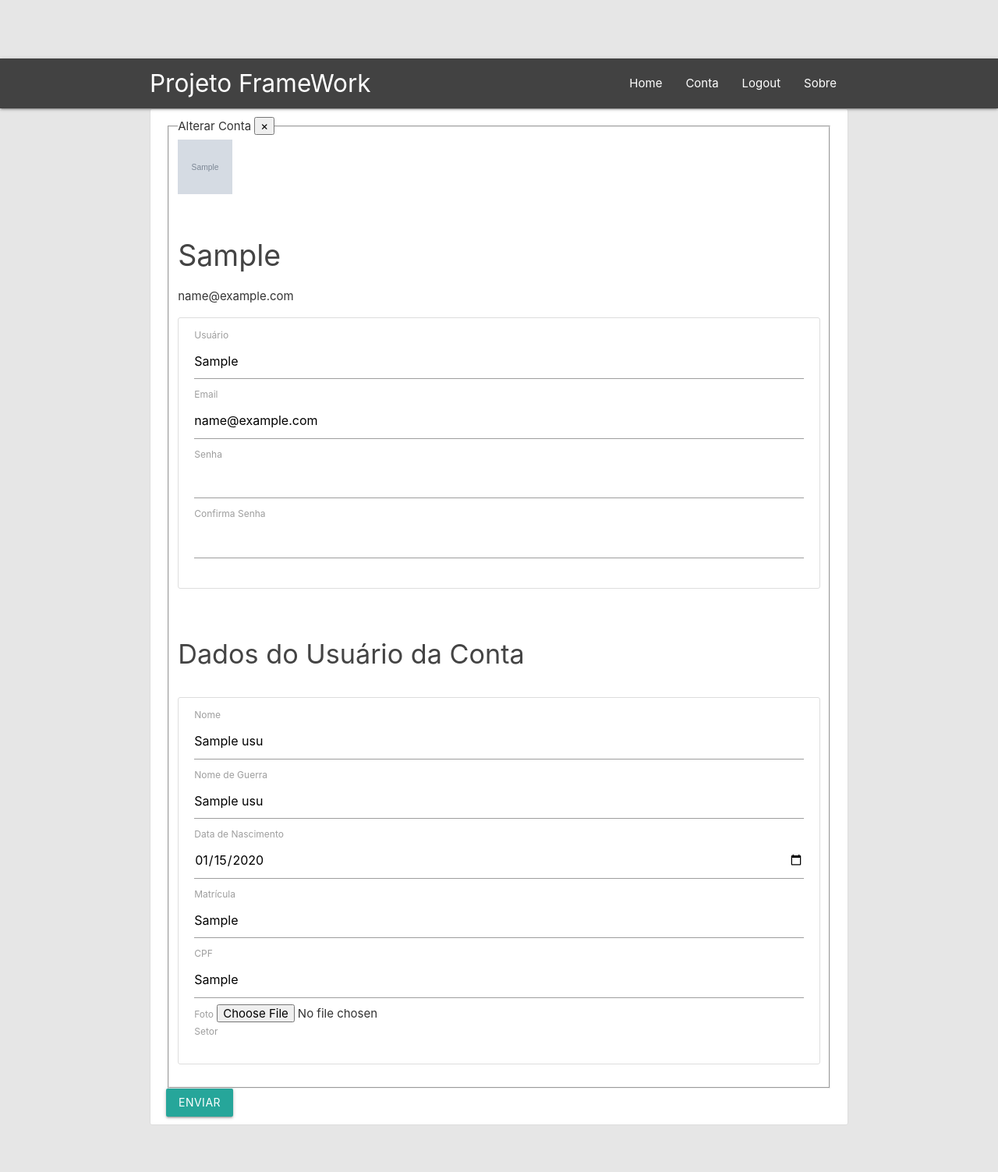
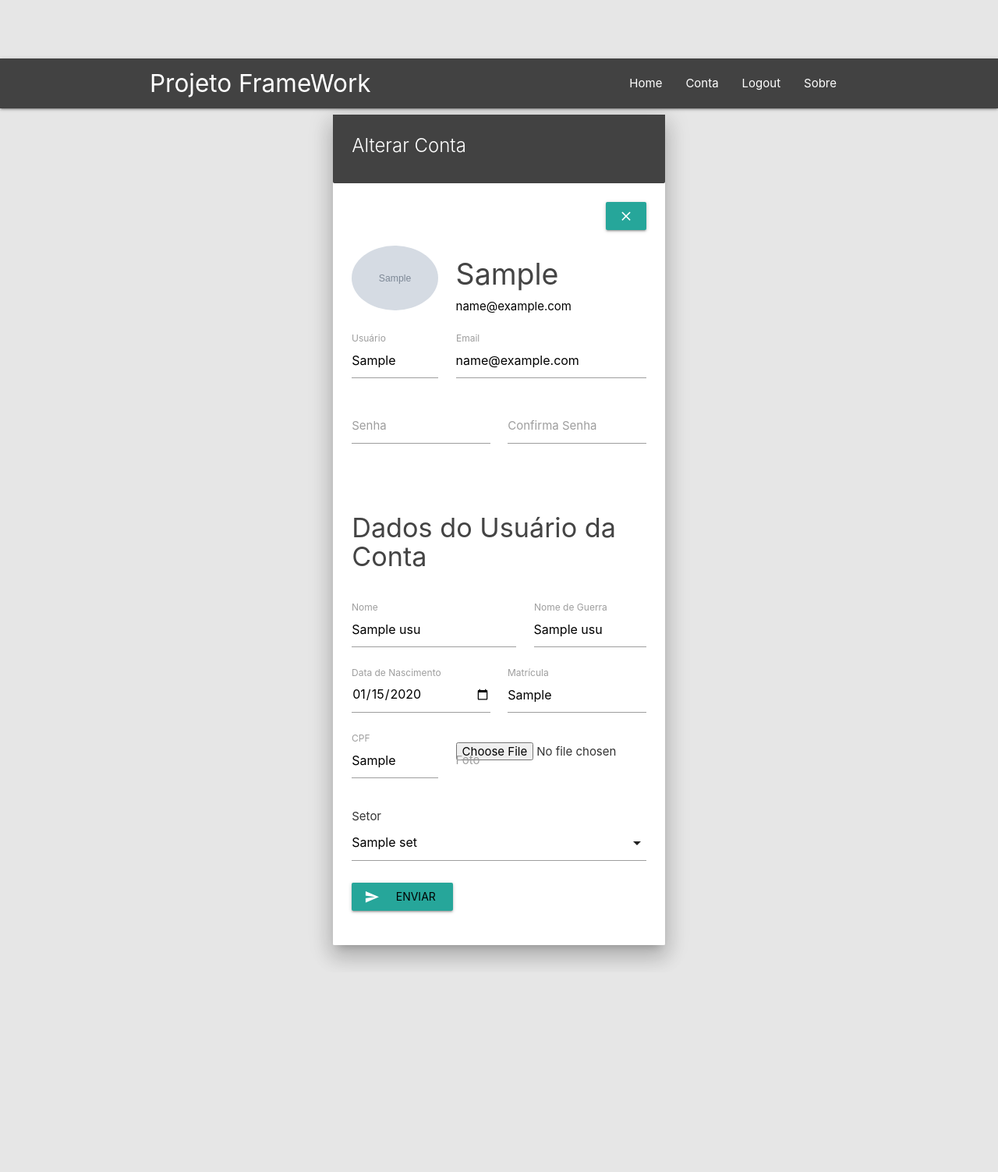
Before and after one commit to AcarlosSoares/framework_md, a Flask app: page /conta/alterar/1 in a window 1280 px wide. Shown: the whole page at 78% size. After the commit the page ends 1238 px from the top, so only its background shows below. Run offline with Flask 2, Linux system fonts and the light colour scheme; a user stored in the database is signed in; tables that the repository leaves empty hold one stand-in row (values such as "Sample post"); grey boxes marked "Sample" are stand-in pictures; some libraries are stand-ins or nearby versions.

Commit message:
atualização dia 13/12/2019

```diff
--- a/app/conta/templates/altera_conta.html
+++ b/app/conta/templates/altera_conta.html
@@ -1,100 +1,100 @@
 {% extends "layout.html" %}
 {% from "macros.html" import render_field, render_select_field2, render_picture_field %}
 {% block content %}
-
-  <div class="row align-items-center justify-content-center">
-    <div class="content-section col-md-10">
-
-      <div class="panel-body">
-        <div class="modal-body">
 
   <form action="" method="POST" enctype="multipart/form-data">
   <!-- {{ form.csrf_token }} -->
   {{ form.hidden_tag() }}
 
-            <fieldset class="form-group">
+    <div class="col s12 m6 offset-m3">
 
-              <legend class="border-bottom mb-4">
+      <div class="card z-depth-4">
 
+        <div class="card-content grey darken-3 white-text">
+          <span class="card-title">
             {% if title %} {{ title }}
             {% else %} Título
             {% endif %}
+          </span>
+        </div>
 
-                <button type="button" class="close" onclick="window.location.href = '{{ url_for('conta.acessar') }}';">
-                &times;
-                </button>
+        <div class="card-content white dark-4">
 
-              </legend>
+          <div class="row">
 
-              <div class="media">
-
-                <img class="rounded-circle account-img" style="width:70px;height:70px;" src="{{ foto }}">
-
-                <div class="media-body">
-                  <h2 class="account-heading">{{ current_user.usuario }}</h2>
-                  <p class="text-secondary">{{ current_user.email }}</p>
+            <div class="col s12 right-align">
+              <a class="waves-effect waves-light btn white-text" href="{{ url_for('conta.acessar') }}" title="Voltar">
+                <i class="material-icons cor-marrom">close</i>
+              </a>
             </div>
 
           </div>
 
-              <div class="content-section bg-light rounded-lg">
-                <div class="row mb-2">
-                  <div class="col-sm-4">
+          <div class="row valign-wrapper">
+            <div class="col s4">
+              <img src="{{ foto }}" alt="" class="circle responsive-img">
+            </div>
+            <div class="col s8">
+              <span class="black-text">
+                <h5 class="account-heading">{{ current_user.usuario }}</h5>
+                <p class="text-secondary">{{ current_user.email }}</p>
+              </span>
+            </div>
+          </div>
+
+          <div class="row">
+            <div class="col s4">
               {{ render_field(form.nomeusuario) }}
             </div>
-                  <div class="col-sm-8">
+            <div class="col s8">
               {{ render_field(form.email) }}
             </div>
-                  <div class="col-sm-6">
+            <div class="col s6">
               {{ render_field(form.senha) }}
             </div>
-                  <div class="col-sm-6">
+            <div class="col s6">
               {{ render_field(form.confirmasenha) }}
-                  </div>
             </div>
           </div>
 
           <br><h4>Dados do Usuário da Conta</h4><br>
 
-              <div class="content-section bg-light rounded-lg">
-                <div class="row mb-2">
-                    <div class="col-sm-7">
+          <div class="row">
+              <div class="col s7">
                 {{ render_field(form.nomecompleto) }}
               </div>
-                    <div class="col-sm-5">
+              <div class="col s5">
                 {{ render_field(form.nomeguerra) }}
               </div>
-                    <div class="col-sm-6">
+              <div class="col s6">
                 {{ render_field(form.datanascimento) }}
               </div>
-                    <div class="col-sm-6">
+              <div class="col s6">
                 {{ render_field(form.matricula) }}
               </div>
-                    <div class="col-sm-4">
+              <div class="col s4">
                 {{ render_field(form.cpf) }}
               </div>
-                    <div class="col-sm-8">
+              <div class="col s8">
                 {{ render_picture_field(form.foto) }}
               </div>
-                    <div class="col-sm-12">
+              <div class="col s12">
                 {{ render_select_field2(form.setor_id) }}
               </div>
           </div>
+
+          <div class="row">
+
+            <div class="col s12 left-align">
+              <a class="waves-effect waves-light btn white-text">
+                <i class="material-icons left">send</i>{{ form.submit }}
+              </a>
             </div>
-
-            </fieldset>
-
-            <div class="modal-footer">
-              <div class="form-group">
-                {{ form.submit(class="btn btn-outline-info") }}
-              </div>
-            </div>
-
-          </form>
 
           </div>
         </div>
       </div>
     </div>
+  </form>
 
 {% endblock content %}
--- a/app/setor/routes.py
+++ b/app/setor/routes.py
@@ -44,7 +44,7 @@ def acessar():
     return render_template('lista_setor.html', title='Lista de Setores', dados=dados, form=form)
   except Exception as e:
     flash('Falha no aplicativo! ' + str(e), 'danger')
-    return redirect(url_for('users.logout'))
+    return redirect(url_for('auth.logout'))
 
 
 @setor.route('/setor/incluir', methods=['GET', 'POST'])
--- a/app/templates/layout.html
+++ b/app/templates/layout.html
@@ -163,13 +163,8 @@
     //Select
     document.addEventListener('DOMContentLoaded', function() {
       var elems = document.querySelectorAll('select');
-      var instances = M.FormSelect.init(elems, options);
+      var instances = M.FormSelect.init(elems, {});
     });
-
-    $(document).ready(function(){
-      $('select').formSelect();
-    });
-
 
 
   </script>
--- a/app/templates/macros.html
+++ b/app/templates/macros.html
@@ -1,39 +1,36 @@
+
 {% macro render_field(field) %}
-  <div class="form-group">
-    {{ field.label(class="form-control-label") }}
+  <div class="input-field">
+      {{ field.label }}
       {% if field.errors %}
-      {{ field(class="form-control is-invalid") }}
-      <div class="invalid-feedback">
+          {{ field(class="invalid") }}
+          <div>
             {% for error in field.errors %}
                 <span>{{ error }}</span>
             {% endfor %}
           </div>
       {% else %}
-      {{ field(class="form-control form-control-lg") }}
+          {{ field }}
       {% endif %}
   </div>
 {% endmacro %}
 
 {% macro render_picture_field(field) %}
-  <div class="form-group">
-    {{ field.label(class="form-control-label") }}
+  <div class="input-field">
+    {{ field }}
+    {{ field.label() }}
     {% if field.errors %}
-      {{ field(class="form-control is-invalid") }}
-      <div class="invalid-feedback">
       {% for error in field.errors %}
-          <span>{{ error }}</span>
+        <span class="text-danger">{{ error }}</span></br>
       {% endfor %}
-        </div>
-    {% else %}
-      {{ field(class="form-control-file border") }}
     {% endif %}
-  </div>
+  </div><br><br>
 {% endmacro %}
 
 {% macro render_radio_field(field) %}
-  <div class="form-group">
-    {{ field.label(class_="form-control-label") }}
-    <div class="col-lg-4">
+  <div class="input-field">
+    {{ field.label }}
+    <div>
       {% for subfield in field %}
         <label>
           {{ subfield }}
@@ -45,37 +42,37 @@
 {% endmacro %}
 
 {% macro render_select_field(field) %}
-  <div class="form-group">
+  <div class="input-field">
     <label for="{{ field.name }}">
-      {{ field.label(class="form-control-label") }}
+      {{ field.label }}
     </label>
     <div>
       {% if field.errors %}
-        {{ field(class="form-control is-invalid") }}
-        <div class="invalid-feedback">
+        {{ field }}
+        <div>
           {% for error in field.errors %}
             <span>{{ error }}</span>
           {% endfor %}
         </div>
       {% else %}
-        {{ field(class="form-control form-control-lg") }}
+        {{ field }}
       {% endif %}
     </div>
   </div>
 {% endmacro %}
 
 {% macro render_select_field2(field) %}
-  <div class="form-group">
-    {{ field.label(class="form-control-label") }}
+  <div class="input-field>
+    {{ field.label }}
     {% if field.errors %}
-      {{ field(class="form-control is-invalid") }}
-      <div class="invalid-feedback">
+      {{ field }}
+      <div>
         {% for error in field.errors %}
           <span>{{ error }}</span>
         {% endfor %}
       </div>
     {% else %}
-      {{ field(class="form-control form-control-lg") }}
+      {{ field }}
     {% endif %}
   </div>
 {% endmacro %}
```
Also changed, not shown: app/auth/templates/account.html (+7 -9 lines), app/conta/templates/inclui_conta.html (+37 -39 lines), app/conta/templates/lista_conta_conta.html (+35 -38 lines), app/grupo/templates/altera_grupo.html (+24 -20 lines), app/grupo/templates/inclui_grupo.html (+25 -21 lines), app/grupo/templates/lista_grupo_grupo.html (+34 -37 lines), app/setor/templates/altera_setor.html (+24 -22 lines), app/setor/templates/inclui_setor.html (+24 -21 lines), app/setor/templates/lista_setor.html (+21 -36 lines). Lines whose indentation alone changed are shown as unchanged.
